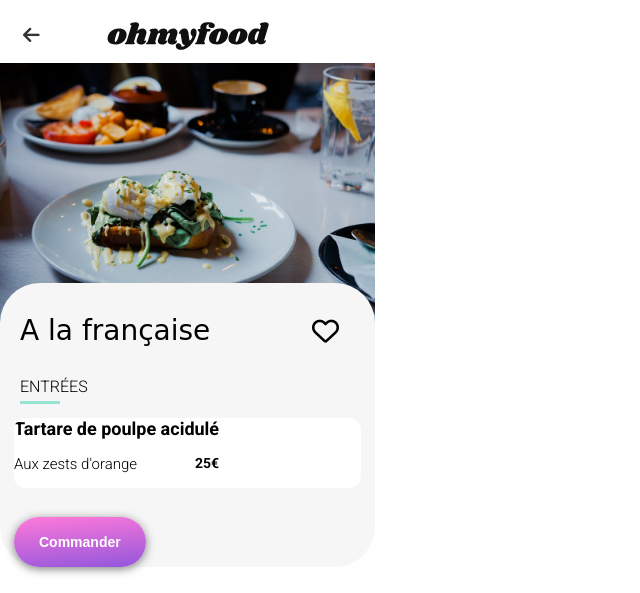
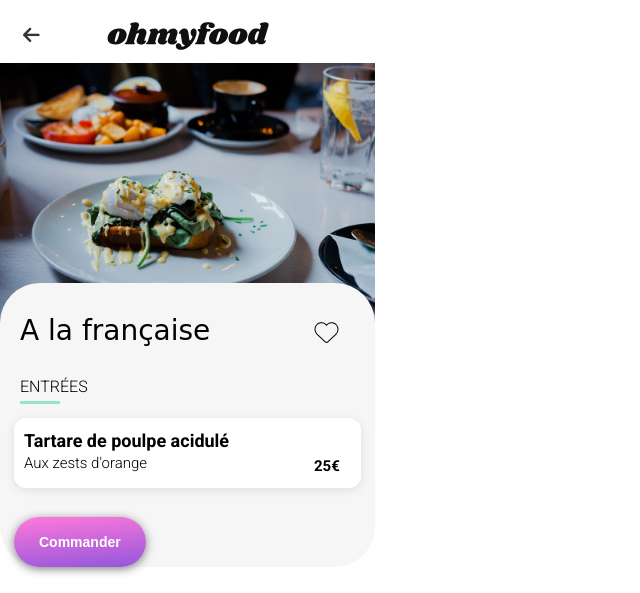
Before and after one commit to MarionLauzier/_3_26102020, a website: page alafrancaise.html in a window 1280 px wide. Shown: the top 593 px of the page, without its empty margins (0-640 px from the left). Drawn offline with Linux system fonts and the light colour scheme; a web font is replaced by a local one.

Commit message:
preliminary dish and heart animation

```diff
--- a/alafrancaise.html
+++ b/alafrancaise.html
@@ -26,17 +26,20 @@
 		<main class="menu">
 			<h1>
 				A la française
-				<div class="far fa-heart"></div>
+				<div class="fas fa-heart"></div>
 			</h1>
 			<h2>entrées</h2>
 			<div class="underline"></div>
 			<ul class="menu__content">
 				<li>
-					<h3>Tartare de poulpe acidulé
-                    </h3>
-                    <p>Aux zests d'orange <strong>25€</strong></p>
+					<div class="dish">
+						<h3>Tartare de poulpe acidulé
+						</h3>
+						<p>Aux zests d'orange</p>
+					</div>
+					<div class="price">25€ </div>
 
-                    <div class="check"> <i class="fas fa-check-circle"></i> </div>
+					<div class="check"><i class="fas fa-check-circle"></i></div>
 				</li>
 			</ul>
 			<button type="button">Commander</button>
--- a/sass/layouts/_menu.scss
+++ b/sass/layouts/_menu.scss
@@ -18,11 +18,31 @@
 		padding-left: 6px;
 		margin-bottom: 30px;
 		position: relative;
+
 		& .fa-heart {
 			position: absolute;
-			right: 22px;
-			font-size: 27px;
-			margin-top: 4px;
+			right: 23px;
+			font-size: 23px;
+			margin-top: 7px;
+			color:transparent;
+			-webkit-text-stroke:1px black;
+
+			&::after {content:"\f004";
+				font-family: "Font Awesome 5 Free";
+				color:transparent;
+				 background: linear-gradient(0deg, $col-sec, $col-prim);
+				 -webkit-background-clip: text;
+				-webkit-text-stroke:0px;
+				 position:absolute; left:-0.2px; top:-0.3px;
+				transform : scale(1);
+				opacity: 0;
+				transition: opacity 500ms, transform 500ms;
+
+			}
+			&:active {
+				&::after {opacity:1; transform:scale(1.07);}
+
+			}
 		}
 	}
 	& h2 {
@@ -42,46 +62,85 @@
 		& li {
 			background: white;
 			border-radius: 12px;
+			box-shadow: 0px 2px 8px map-get($greys, medium);
 			height: 70px;
+			overflow: hidden;
 			display: grid;
-            grid-template-columns: repeat(2, auto);
-            grid-template-rows : repeat(2, auto);
-            justify-content: space-between;
-            overflow:hidden;
 
-			& h3{
-                grid-column: 1/2;
-                grid-row:1/2;
-                overflow:hidden;
+			// justify-content: space-between;
+			grid-template-columns: repeat(3, auto);
+
+			& .dish {
+				grid-column:1/2;
+				width: 300px;
+				padding: 12px 10px;
+				transition: transform 400ms linear;
+				transform: translateX(0);
+
+				overflow: hidden;
+				white-space:nowrap;
+				z-index:3;
+				text-overflow: ellipsis;
+
+				& h3 {
+					transform: translateX(0);
+					transition: transform 400ms linear;
+					// width: 100%;
+					white-space:nowrap;
+					overflow: hidden;
+					text-overflow: ellipsis;
+				}
+				& p {
+					padding-top:3px;
+					transform: translateX(0);
+					transition: transform 400ms linear;
+					font-size: 15px;
+					font-weight: 300;
+					// position: relative;
 					width: 100%;
+					// overflow: hidden;
+				}
+			}
+				& .price {
+						padding-bottom:13px;
+						grid-column: 2/3;
+						font-size: 15px;
+						font-weight: 700;
+						display:flex; align-items:flex-end;
+						width: 47px;
+						transition: transform 400ms linear;
+						transform: translateX(0);
 
+						// position: absolute;
+						// right: 0px;
 					}
-            & p{
-                grid-column: 1/2;
-                grid-row:2/3;
-                font-size:15px;
-                font-weight:300;
-                position: relative;
-                width:100%;
 
 
-                & strong {display: inline-block;
-                font-size:14px; font-weight:700;
-                position: absolute;
-                right:0px;}
-            }
-
 			& .check {
-                grid-column: 2/3;
-                grid-row: 1/3;
+				grid-column:3/4;
 				background: $col-ter;
+				color:white;
+				@include centerblock;
+				font-size:20px;
 				height: 100%;
 				width: 60px;
 				transition: transform 400ms linear;
-                transform:translateX(60px);
+				transform: translateX(0);
+				& i {display: inline-block;
+					transition: transform 400ms linear;
+					transform: rotate(0deg);}
 			}
-            &:hover .check{transform: translateX(0);}
-
+			&:hover .check {
+				transform: translateX(-60px);
+				& i { transform: rotate(360deg);}
+			}
+			&:hover .price {
+				transform: translateX(-60px);
+            }
+            &:hover .dish {
+			transform: translateX(-60px);
+			& h3, p {transform: translateX(60px);}
 			}
 		}
 	}
+}
```
Also changed, not shown: css/style.css, 1 other file. Lines whose indentation alone changed are shown as unchanged.
